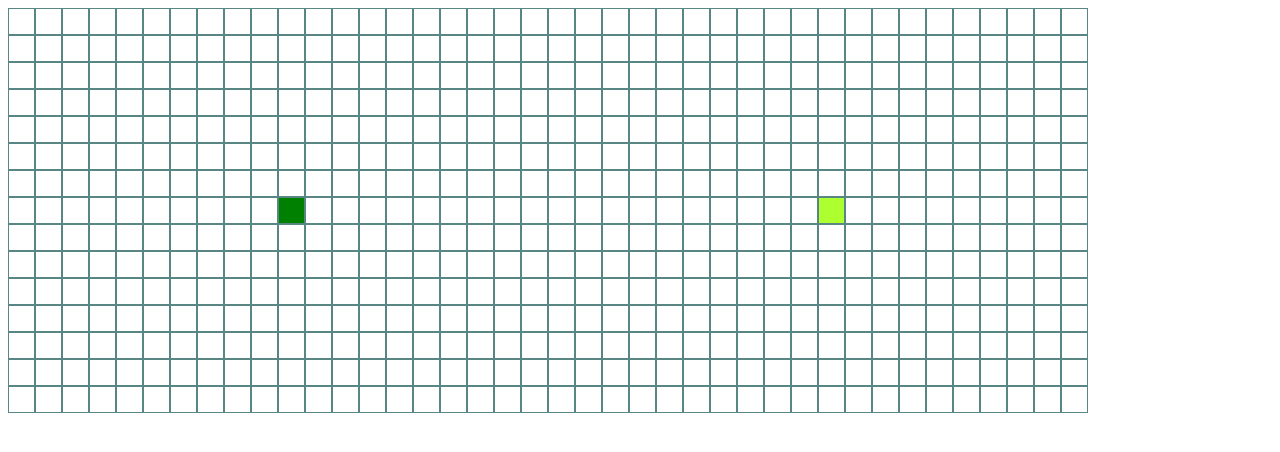
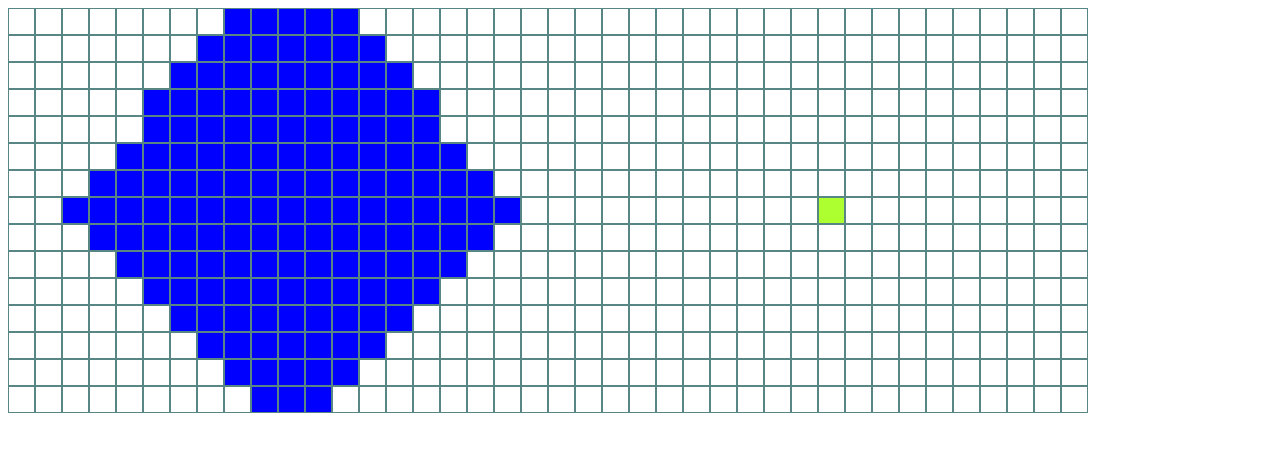
Before and after one commit to nicolasgandrade/ng-pathfinder, an Angular app: page / in a window 1280 px wide. Shown: the top 452 px of the page. Built offline with nearby package versions, Linux system fonts and the light colour scheme.

Commit message:
Fix Dijkkstra's algorithm when updating neighbor nodes and animate

```diff
--- a/src/app/algorithms/dijkstra.ts
+++ b/src/app/algorithms/dijkstra.ts
@@ -57,5 +57,5 @@ function findNeighbors(node: Node, grid: Array<Array<Node>>): Array<Node> {
 
 function updateNeighbors(node: Node, grid: Array<Array<Node>>) {
   const foundNeighbors = findNeighbors(node, grid);
-  foundNeighbors.forEach(neighbor => neighbor.distance = neighbor.distance + 1);
+  foundNeighbors.forEach(neighbor => neighbor.distance = node.distance + 1);
 }
--- a/src/app/board/board.component.ts
+++ b/src/app/board/board.component.ts
@@ -1,6 +1,7 @@
-import { Component, OnInit } from '@angular/core';
+import { ChangeDetectorRef, Component, OnInit } from '@angular/core';
 import Node from '../models/node';
 import { runDijkstra } from '../algorithms/dijkstra';
+import { NodeComponent } from './node/node.component';
 
 @Component({
   selector: 'app-board',
@@ -19,7 +20,8 @@ export class BoardComponent implements OnInit {
 
   ngOnInit(): void {
     this.createBoard();
-    console.log(runDijkstra(this.nodes, this.initialNode, this.finalNode))
+    // const visitedNodes = runDijkstra(this.nodes, this.initialNode, this.finalNode);
+    this.animate(runDijkstra(this.nodes, this.initialNode, this.finalNode));
   }
 
   createBoard() {
@@ -40,4 +42,13 @@ export class BoardComponent implements OnInit {
 
     this.nodes = boardNodes;
   }
+
+  animate(visitedNodes: Array<Node>) {
+    for (let i = 0; i < visitedNodes.length; i++) {
+      setTimeout(() => {
+        const node = visitedNodes[i];
+        document.getElementById(`node-${node.row}-${node.col}`)!.className = 'node visited'
+      }, 50 * i);
+    }
+  }
 }
--- a/src/app/board/node/node.component.html
+++ b/src/app/board/node/node.component.html
@@ -1,4 +1,6 @@
 <div
+  [id]="'node-'+node.row+'-'+node.col"
   class="node"
-  [ngClass]="node.isInitial ? 'initial' : node.isFinal ? 'final' : ''"
+  [ngClass]="node.isInitial ? 'initial' :
+             node.isFinal ? 'final' : ''"
 ></div>
--- a/src/app/board/node/node.component.scss
+++ b/src/app/board/node/node.component.scss
@@ -11,3 +11,7 @@
 .final {
   background-color: greenyellow;
 }
+
+.visited {
+  background-color: blue;
+}
--- a/src/app/board/node/node.component.ts
+++ b/src/app/board/node/node.component.ts
@@ -1,4 +1,4 @@
-import { Component, OnInit, Input } from '@angular/core';
+import { Component, OnInit, Input, ChangeDetectorRef } from '@angular/core';
 import Node from 'src/app/models/node';
 
 @Component({
@@ -9,7 +9,11 @@ import Node from 'src/app/models/node';
 export class NodeComponent implements OnInit {
   @Input() node!: Node;
 
-  constructor() {}
+  constructor(private ref: ChangeDetectorRef) {}
 
   ngOnInit(): void {}
+
+  runDetection() {
+    this.ref.detectChanges();
+  }
 }
```
